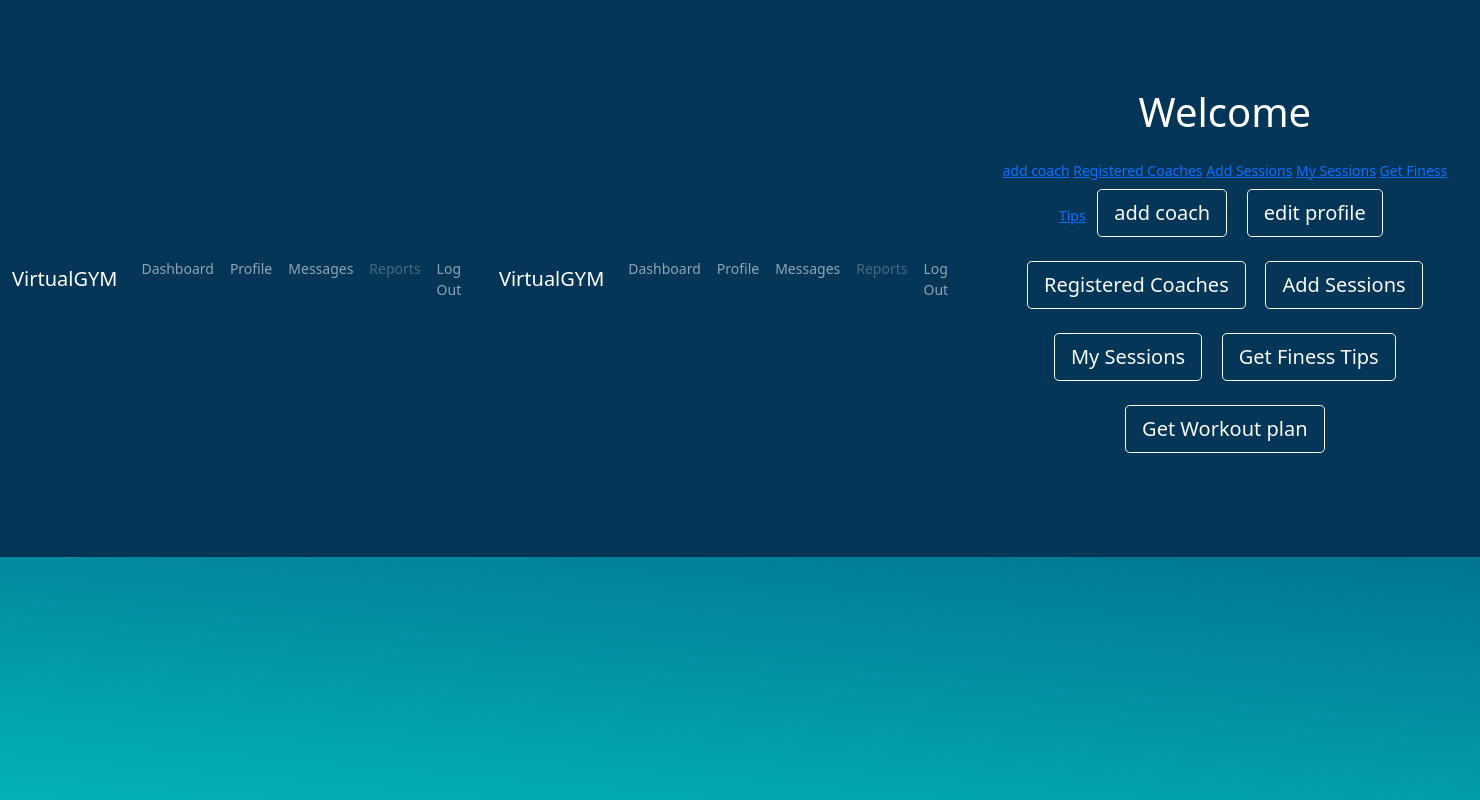
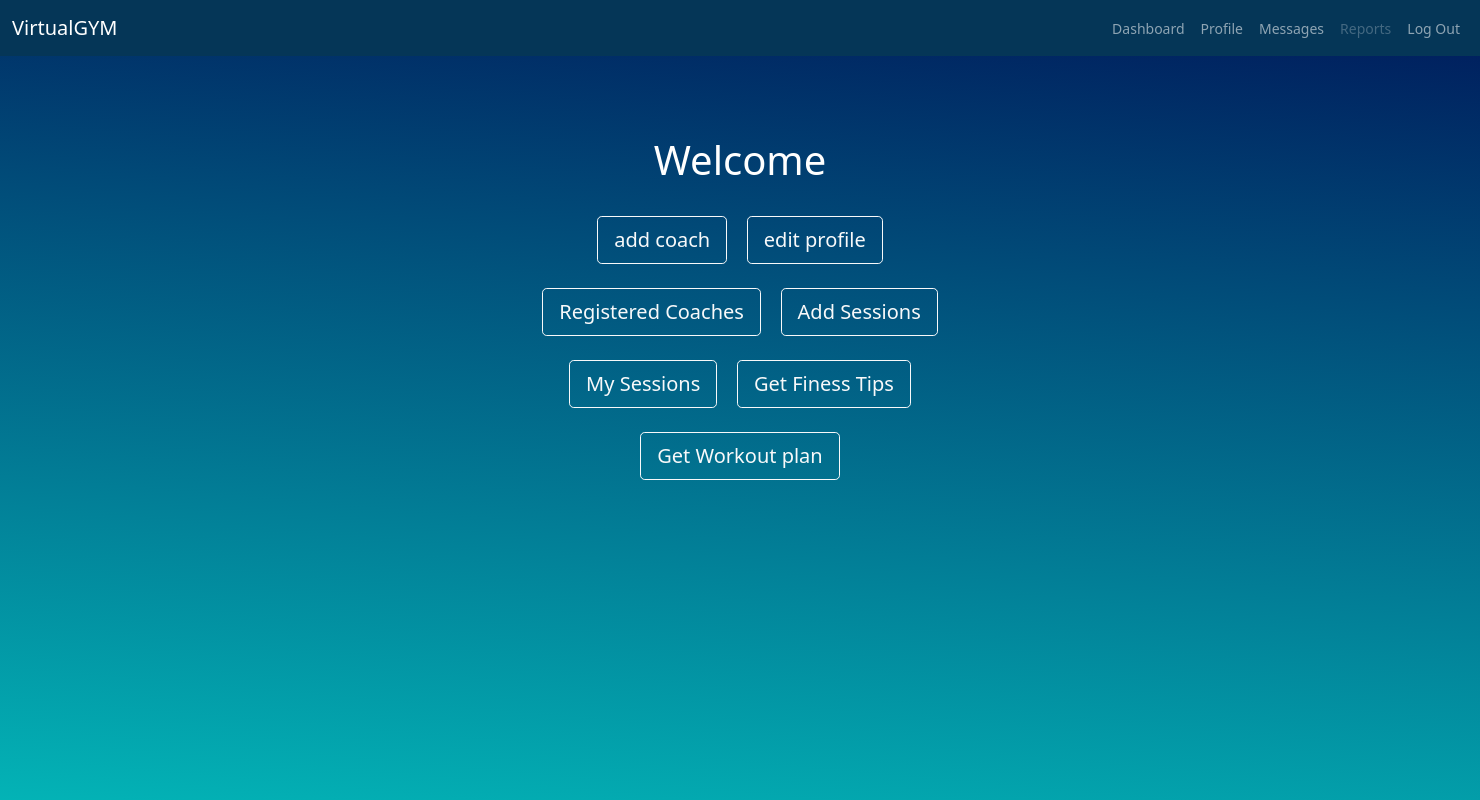
Before and after one commit to jananga99/Project_Gym_MVC, a PHP site: the page made by views/Customer/Dash.php in a window 1480 px wide. Run offline with PHP 8.4, Linux system fonts and the light colour scheme; the template is opened without the code that fills it, so the values that code supplies are empty; some libraries are stand-ins or nearby versions.

Commit message:
add Logo and dashboard css V2.0

```diff
--- a/views/Customer/Dash.php
+++ b/views/Customer/Dash.php
@@ -15,6 +15,9 @@
 <body>
 
 
+
+
+
     <nav class="navbar navbar-expand-md navbar-dark" style="background-color:#053657;">
         <div class="container-fluid">
             <a href="#" class="navbar-brand">VirtualGYM</a>
@@ -24,31 +27,14 @@
             <div class="collapse navbar-collapse" id="navbarCollapse">
                 <div class="navbar-nav ms-auto">
                     <a href="#" class="nav-item nav-link ">Dashboard</a>
-                    <a href="#" class="nav-item nav-link">Profile</a>
+                    <a href=<?php echo BASE_DIR . "Customer/profile" ?> class="nav-item nav-link">Profile</a>
                     <a href="#" class="nav-item nav-link">Messages</a>
                     <a href="#" class="nav-item nav-link disabled" tabindex="-1">Reports</a>
 
                     <a href="Auth/logout" class="nav-item nav-link">Log Out</a>
+
                 </div>
-
-
-<nav class="navbar navbar-expand-md navbar-dark" style="background-color:#053657;">
-    <div class="container-fluid">
-        <a href="#" class="navbar-brand">VirtualGYM</a>
-        <button type="button" class="navbar-toggler" data-bs-toggle="collapse" data-bs-target="#navbarCollapse">
-            <span class="navbar-toggler-icon"></span>
-        </button>
-        <div class="collapse navbar-collapse" id="navbarCollapse">
-            <div class="navbar-nav ms-auto">
-                <a href="#" class="nav-item nav-link ">Dashboard</a>
-                <a href=<?php echo BASE_DIR."Customer/profile"?> class="nav-item nav-link">Profile</a>
-                <a href="#" class="nav-item nav-link">Messages</a>
-                <a href="#" class="nav-item nav-link disabled" tabindex="-1">Reports</a>
-
-                <a href="Auth/logout" class="nav-item nav-link">Log Out</a>
-
             </div>
-        </div>
     </nav>
 
     <div class="container">
@@ -56,20 +42,15 @@
 
         <h1 class="mb-4">Welcome</h1>
 
-<a href=<?=BASE_DIR."Customer/coach/search"?>>add coach</a>
-<a href=<?=BASE_DIR."Customer/coach/registered"?>>Registered Coaches</a>
-<a href=<?=BASE_DIR."Session/search"?>>Add Sessions</a>
-<a href=<?=BASE_DIR."Session/registered"?>>My Sessions</a>
-<a href=<?=BASE_DIR."FitnessTip/search"?>>Get Finess Tips</a>
+        <a class="btn btn-outline-light btn-lg mb-3" href=<?= BASE_DIR . "Customer/coach/search" ?>>add coach</a>
+        <a class="btn btn-outline-light btn-lg mb-3" href=#>edit profile</a>
+        <a class="btn btn-outline-light btn-lg mb-3" href=<?= BASE_DIR . "Customer/coach/registered" ?>>Registered Coaches</a>
+        <a class="btn btn-outline-light btn-lg mb-3" href=<?= BASE_DIR . "Session/search" ?>>Add Sessions</a>
+        <a class="btn btn-outline-light btn-lg mb-3" href=<?= BASE_DIR . "Session/registered" ?>>My Sessions</a>
+        <a class="btn btn-outline-light btn-lg mb-3" href=<?= BASE_DIR . "FitnessTip/search" ?>>Get Finess Tips</a>
+        <a class="btn btn-outline-light btn-lg mb-3" href=#>Get Workout plan</a>
 
 
-        <a class="btn btn-outline-light btn-lg mb-3 1" href="../customer/coach/search.php">add coach</a>
-        <a class="btn btn-outline-light btn-lg mb-3" href="../customer/my_profile/update.php">edit profile</a>
-        <a class="btn btn-outline-light btn-lg mb-3" href="../customer/coach/my_coaches.php">Registered Coaches</a>
-        <a class="btn btn-outline-light btn-lg mb-3" href="../customer/session/search.php">Add Sessions</a>
-        <a class="btn btn-outline-light btn-lg mb-3" href="../customer/session/my_sessions.php">My Sessions</a>
-        <a class="btn btn-outline-light btn-lg mb-3" href="../customer/fitness_tips/search.php">Get Finess Tips</a>
-        <a class="btn btn-outline-light btn-lg mb-3" href=#>Get Workout plan</a>
 
     </div>
 
```
Also changed, not shown: views/Admin/Dash.php (+3 -18 lines), views/Coach/Dash.php (+6 -20 lines).
